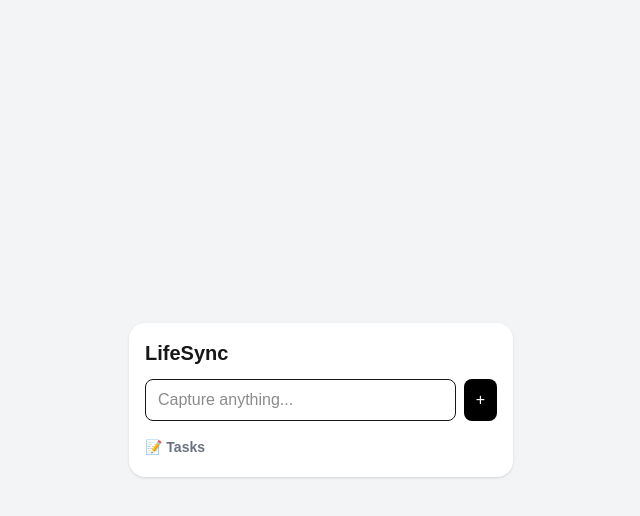
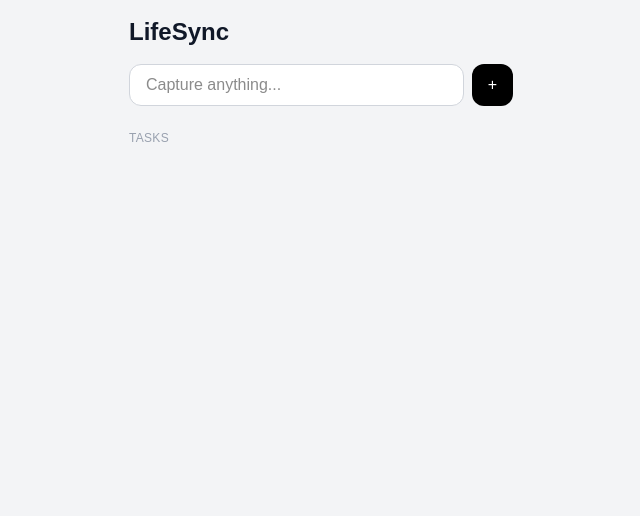
Before and after one commit to matmaddux/lifesync, a Next.js app: page / in a window 1280 px wide. Shown: the top 516 px of the page, without its empty margins (319-959 px from the left). Built offline with nearby package versions, Linux system fonts and the light colour scheme.

Commit message:
UI cleanup

```diff
--- a/app/page.tsx
+++ b/app/page.tsx
@@ -13,18 +13,15 @@
   const [input, setInput] = useState("");
   const [tasks, setTasks] = useState<Task[]>([]);
 
-  // Load saved tasks
   useEffect(() => {
     const saved = localStorage.getItem("lifesync-tasks");
     if (saved) setTasks(JSON.parse(saved));
   }, []);
 
-  // Save tasks
   useEffect(() => {
     localStorage.setItem("lifesync-tasks", JSON.stringify(tasks));
   }, [tasks]);
 
-  // Add task
   const addTask = () => {
     if (!input.trim()) return;
 
@@ -37,11 +34,9 @@
       },
       ...tasks,
     ]);
-
     setInput("");
   };
 
-  // Toggle complete
   const toggleTask = (id: string) => {
     setTasks(
       tasks.map((t) =>
@@ -50,12 +45,10 @@
     );
   };
 
-  // Delete task
   const deleteTask = (id: string) => {
     setTasks(tasks.filter((t) => t.id !== id));
   };
 
-  // Toggle Top 3
   const toggleTop = (id: string) => {
     const currentTopCount = tasks.filter(
       (t) => t.top && !t.completed
@@ -65,12 +58,10 @@
       tasks.map((t) => {
         if (t.id !== id) return t;
 
-        // remove from top
         if (t.top) return { ...t, top: false };
 
-        // limit to 3
         if (currentTopCount >= 3) {
-          alert("You can only have 3 Top tasks");
+          alert("Only 3 Top tasks allowed");
           return t;
         }
 
@@ -79,26 +70,29 @@
     );
   };
 
-  // Split tasks
   const topTasks = tasks.filter((t) => t.top && !t.completed);
   const otherTasks = tasks.filter((t) => !t.top && !t.completed);
 
   return (
-    <div className="flex items-center justify-center min-h-screen bg-gray-100 p-4">
-      <div className="w-full max-w-sm bg-white rounded-2xl shadow p-4">
-        <h1 className="text-xl font-bold mb-3">LifeSync</h1>
+    <div className="min-h-screen bg-gray-100 flex items-start justify-center p-4">
+      <div className="w-full max-w-sm">
+
+        {/* Header */}
+        <h1 className="text-2xl font-semibold text-gray-900 mb-4">
+          LifeSync
+        </h1>
 
         {/* Input */}
-        <div className="flex gap-2 mb-4">
+        <div className="flex gap-2 mb-6">
           <input
             value={input}
             onChange={(e) => setInput(e.target.value)}
             placeholder="Capture anything..."
-            className="flex-1 border rounded-lg px-3 py-2"
+            className="flex-1 border border-gray-300 rounded-xl px-4 py-2 bg-white focus:outline-none focus:ring-2 focus:ring-black"
           />
           <button
             onClick={addTask}
-            className="bg-black text-white px-3 rounded-lg active:scale-90 transition"
+            className="bg-black text-white px-4 rounded-xl active:scale-90 transition"
           >
             +
           </button>
@@ -106,35 +100,34 @@
 
         {/* TOP 3 */}
         {topTasks.length > 0 && (
-          <>
-            <h2 className="text-sm font-bold text-gray-500 mb-1">
-              🔥 Top 3
+          <div className="mb-6">
+            <h2 className="text-xs uppercase tracking-wide text-gray-400 mb-2">
+              Top 3
             </h2>
 
-            <div className="space-y-2 mb-4">
+            <div className="space-y-3">
               {topTasks.map((task) => (
                 <div
                   key={task.id}
-                  className="p-2 rounded-lg border bg-yellow-100"
+                  className="bg-yellow-50 border border-yellow-200 rounded-xl p-3 shadow-sm"
                 >
                   <div
                     onClick={() => toggleTask(task.id)}
-                    className="cursor-pointer font-semibold"
+                    className="font-medium text-gray-900 cursor-pointer"
                   >
                     {task.text}
                   </div>
 
-                  <div className="flex gap-3 mt-1">
+                  <div className="flex gap-4 mt-2 text-xs">
                     <button
                       onClick={() => toggleTop(task.id)}
-                      className="text-xs text-blue-600 font-bold"
+                      className="text-blue-600"
                     >
-                      Remove Top
+                      Remove
                     </button>
-
                     <button
                       onClick={() => deleteTask(task.id)}
-                      className="text-red-500 text-xs"
+                      className="text-red-500"
                     >
                       Delete
                     </button>
@@ -142,47 +135,49 @@
                 </div>
               ))}
             </div>
-          </>
+          </div>
         )}
 
-        {/* OTHER TASKS */}
-        <h2 className="text-sm font-bold text-gray-500 mb-1">
-          📝 Tasks
-        </h2>
+        {/* TASKS */}
+        <div>
+          <h2 className="text-xs uppercase tracking-wide text-gray-400 mb-2">
+            Tasks
+          </h2>
 
-        <div className="space-y-2">
-          {otherTasks.map((task) => (
-            <div
-              key={task.id}
-              className={`p-2 rounded-lg border ${
-                task.completed ? "bg-green-100 line-through" : ""
-              }`}
-            >
+          <div className="space-y-2">
+            {otherTasks.map((task) => (
               <div
-                onClick={() => toggleTask(task.id)}
-                className="cursor-pointer"
+                key={task.id}
+                className={`bg-white border rounded-xl p-3 shadow-sm ${
+                  task.completed ? "opacity-50 line-through" : ""
+                }`}
               >
-                {task.text}
+                <div
+                  onClick={() => toggleTask(task.id)}
+                  className="cursor-pointer text-gray-800"
+                >
+                  {task.text}
+                </div>
+
+                <div className="flex gap-4 mt-2 text-xs">
+                  <button
+                    onClick={() => toggleTop(task.id)}
+                    className="text-gray-500"
+                  >
+                    Top
+                  </button>
+                  <button
+                    onClick={() => deleteTask(task.id)}
+                    className="text-red-500"
+                  >
+                    Delete
+                  </button>
+                </div>
               </div>
+            ))}
+          </div>
+        </div>
 
-              <div className="flex gap-3 mt-1">
-                <button
-                  onClick={() => toggleTop(task.id)}
-                  className="text-xs text-gray-500"
-                >
-                  Top
-                </button>
-
-                <button
-                  onClick={() => deleteTask(task.id)}
-                  className="text-red-500 text-xs"
-                >
-                  Delete
-                </button>
-              </div>
-            </div>
-          ))}
-        </div>
       </div>
     </div>
   );
```
